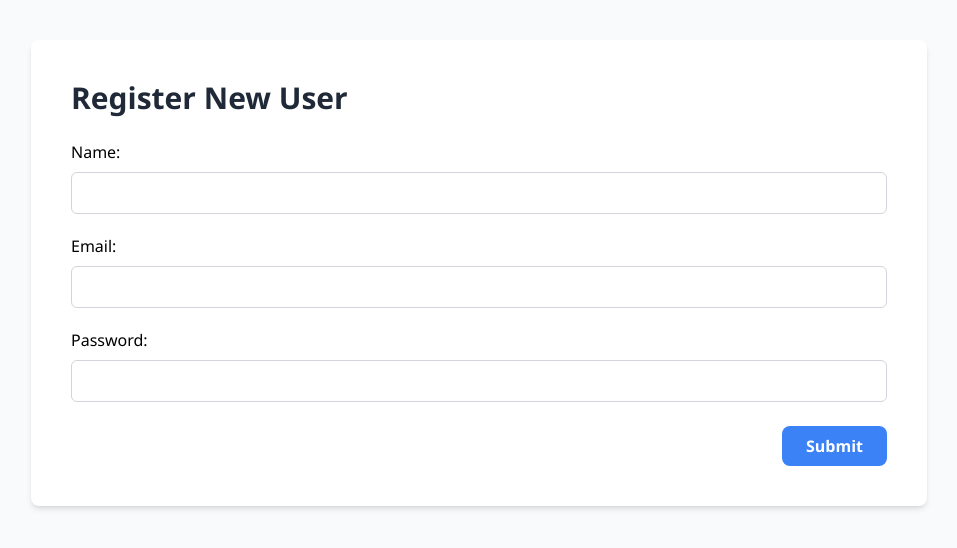
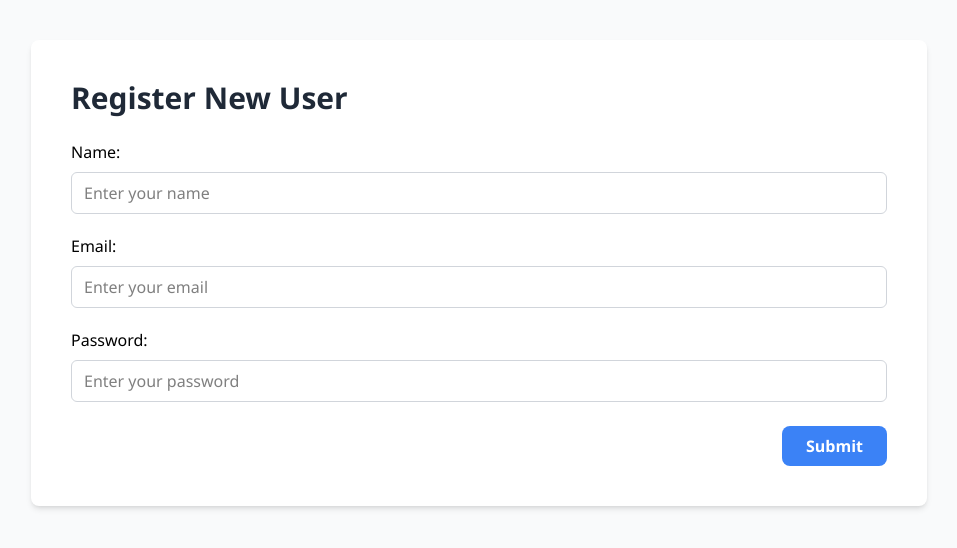
Before and after one commit to Bigyanhub/mern-lite-project, a React (Vite) app in the folder frontend/: page / in a window 1280 px wide. Shown: the top 548 px of the page, without its empty margins (161-1118 px from the left). Built offline with nearby package versions, Linux system fonts and the light colour scheme.

Commit message:
Add placeholders to form inputs and tweak CSS transition

```diff
--- a/frontend/src/App.css
+++ b/frontend/src/App.css
@@ -29,7 +29,7 @@ body {
   padding: 0.5rem 0.75rem;
   border: 1px solid #d1d5db;
   border-radius: 0.375rem;
-  transition: all 0.3s ease;
+  transition: all 0.25s ease; /* Adjusted transition duration */
 }
 
 .form-input:focus {
@@ -61,6 +61,7 @@ body {
   margin-top: 0.5rem;
 }
 
+/* Animation for form container */
 @keyframes fadeIn {
   from {
     opacity: 0;
--- a/frontend/src/App.jsx
+++ b/frontend/src/App.jsx
@@ -17,28 +17,52 @@ const App = () => {
     } else {
       setError('')
       console.log('Form submitted:', formData)
-      // Simulate submission here
+      // Simulate form submission
     }
   }
 
   return (
     <div className='form-container max-w-4xl mx-auto mt-10 p-10 bg-white rounded-lg shadow-md'>
       <h1 className='form-title text-3xl font-bold mb-6'>Register New User</h1>
-
+      {/* Updated input fields with placeholders */}
       <div>
         <div className='form-group'>
           <label className='form-label' htmlFor='name'>Name:</label>
-          <input type="text" id='name' name="name" className='form-input' value={formData.name} onChange={handleChange} />
+          <input
+            type="text"
+            id='name'
+            name="name"
+            className='form-input'
+            value={formData.name}
+            onChange={handleChange}
+            placeholder="Enter your name"
+          />
         </div>
 
         <div className='form-group'>
           <label className='form-label' htmlFor='email'>Email:</label>
-          <input type="email" id='email' name="email" className='form-input' value={formData.email} onChange={handleChange} />
+          <input
+            type="email"
+            id='email'
+            name="email"
+            className='form-input'
+            value={formData.email}
+            onChange={handleChange}
+            placeholder="Enter your email"
+          />
         </div>
 
         <div className='form-group'>
           <label className='form-label' htmlFor='password'>Password:</label>
-          <input type="password" id='password' name="password" className='form-input' value={formData.password} onChange={handleChange} />
+          <input
+            type="password"
+            id='password'
+            name="password"
+            className='form-input'
+            value={formData.password}
+            onChange={handleChange}
+            placeholder="Enter your password"
+          />
         </div>
 
         {error && <div className="form-error">{error}</div>}
```
